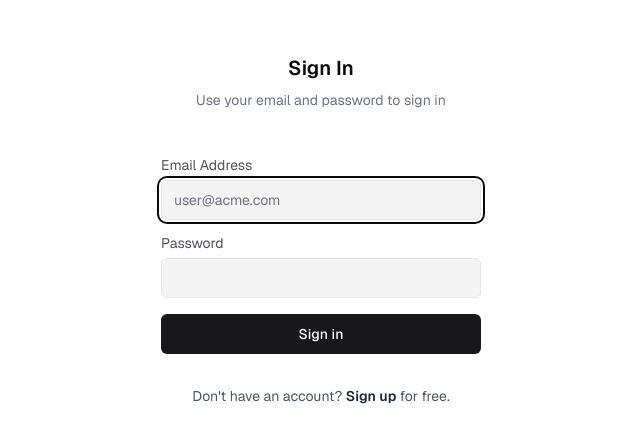
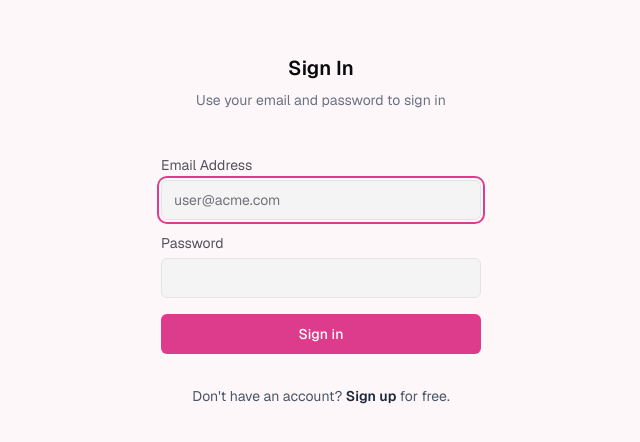
Before and after one commit to juan12-hand/chatbot, a Next.js app: page /login in a window 1280 px wide. Shown: the part 170-612 px from the top of the page, without its empty margins (319-959 px from the left). Built offline with nearby package versions, Linux system fonts and the light colour scheme; no server answers; what bcrypt-ts would draw is missing.

Commit message:
Update design tokens for light mode colors

```diff
--- a/app/globals.css
+++ b/app/globals.css
@@ -13,38 +13,38 @@
 
 /* define design tokens (light mode) */
 :root {
-  --background: hsl(0 0% 100%);
+  --background: hsl(330 60% 98%);
   --foreground: hsl(240 10% 3.9%);
   --card: hsl(0 0% 100%);
   --card-foreground: hsl(240 10% 3.9%);
   --popover: hsl(0 0% 100%);
   --popover-foreground: hsl(240 10% 3.9%);
-  --primary: hsl(240 5.9% 10%);
-  --primary-foreground: hsl(0 0% 98%);
+  --primary: hsl(330 70% 55%);
+  --primary-foreground: hsl(0 0% 100%);
   --secondary: hsl(240 4.8% 95.9%);
   --secondary-foreground: hsl(240 5.9% 10%);
   --muted: hsl(240 4.8% 95.9%);
   --muted-foreground: hsl(240 3.8% 46.1%);
-  --accent: hsl(240 4.8% 95.9%);
+  --accent: hsl(300 50% 93%);
   --accent-foreground: hsl(240 5.9% 10%);
   --destructive: hsl(0 84.2% 60.2%);
   --destructive-foreground: hsl(0 0% 98%);
   --border: hsl(240 5.9% 90%);
   --input: hsl(240 5.9% 90%);
-  --ring: hsl(240 10% 3.9%);
+  --ring: hsl(330 70% 55%);
   --chart-1: hsl(12 76% 61%);
   --chart-2: hsl(173 58% 39%);
   --chart-3: hsl(197 37% 24%);
   --chart-4: hsl(43 74% 66%);
   --chart-5: hsl(27 87% 67%);
-  --sidebar-background: hsl(0 0% 98%);
+  --sidebar-background: hsl(330 50% 96%);
   --sidebar-foreground: hsl(240 5.3% 26.1%);
-  --sidebar-primary: hsl(240 5.9% 10%);
+  --sidebar-primary: hsl(330 70% 55%);
   --sidebar-primary-foreground: hsl(0 0% 98%);
-  --sidebar-accent: hsl(240 4.8% 95.9%);
+  --sidebar-accent: hsl(300 50% 93%);
   --sidebar-accent-foreground: hsl(240 5.9% 10%);
   --sidebar-border: hsl(220 13% 91%);
-  --sidebar-ring: hsl(217.2 91.2% 59.8%);
+  --sidebar-ring: hsl(330 70% 55%);
   /* border radius unit */
   --radius: 0.5rem;
   --sidebar: hsl(0 0% 98%);
@@ -83,7 +83,7 @@
   --sidebar-accent: hsl(240 3.7% 15.9%);
   --sidebar-accent-foreground: hsl(240 4.8% 95.9%);
   --sidebar-border: hsl(240 3.7% 15.9%);
-  --sidebar-ring: hsl(217.2 91.2% 59.8%);
+  --sidebar-ring: hsl(330 70% 55%);
   --sidebar: hsl(240 5.9% 10%);
 }
 
```
